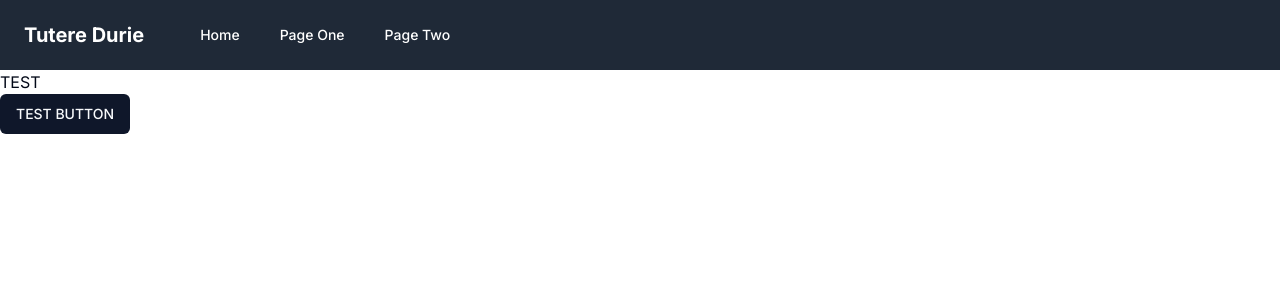
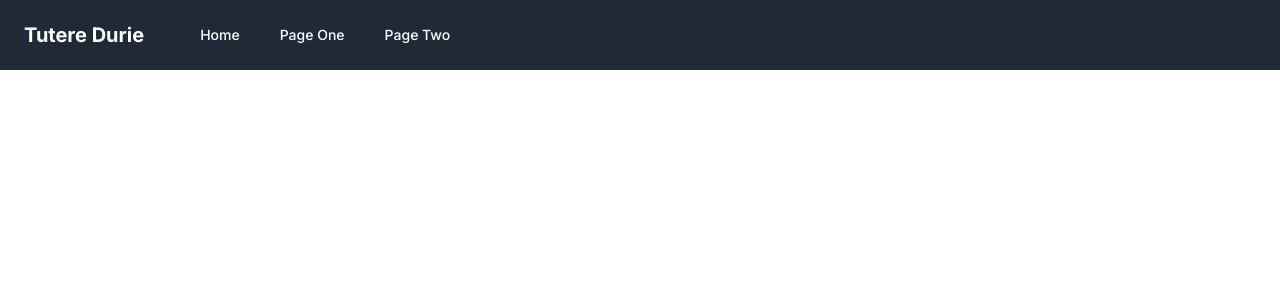
Before and after one commit to Tutere/my-website, a Next.js app: page / in a window 1280 px wide. Shown: the top 300 px of the page. Built offline with nearby package versions, Linux system fonts and the light colour scheme.

Commit message:
template added for aboutSection

```diff
--- a/src/app/page.tsx
+++ b/src/app/page.tsx
@@ -1,11 +1,11 @@
+import AboutSection from '@/components/ui/aboutSection'
 import { Button } from '@/components/ui/button'
 import Image from 'next/image'
 
 export default function Home() {
   return (
-    <main>
-     <div>TEST</div>
-     <Button> TEST BUTTON </Button>
+    <main className='bg-gray-800'>
+      <AboutSection />
     </main>
   )
 }
--- /dev/null
+++ b/src/components/ui/aboutSection.tsx
@@ -0,0 +1,9 @@
+'use client';
+
+export default function AboutSection() {
+    return (
+      <section>
+
+      </section>
+    )
+  }
```
Also changed, not shown: src/components/ui/navbar.tsx (+0 -25 lines).
